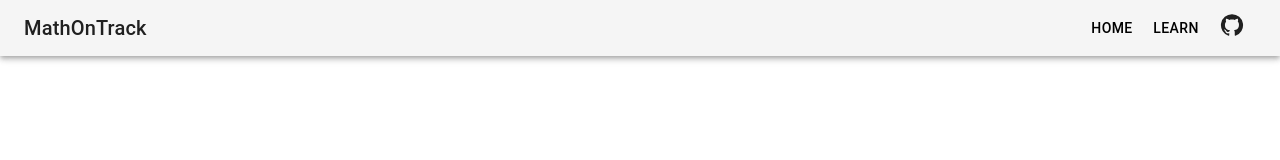
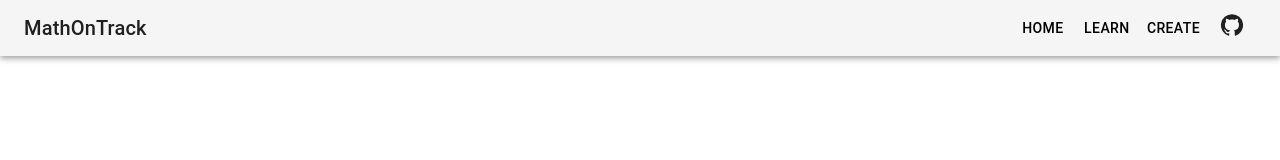
Before and after one commit to Mush-A/MathOnTrack, a Next.js app: page / in a window 1280 px wide. Shown: the top 160 px of the page. Built offline with nearby package versions, Linux system fonts and the light colour scheme.

Commit message:
Fix: add create tab to header

```diff
--- a/pages/_app.tsx
+++ b/pages/_app.tsx
@@ -7,6 +7,7 @@ import NextBreadcrumbs from '../components/ui/nextBreadcrumbs/nextBreadcrumbs';
 const navLinks = [
   {name: 'Home', link: '/'},
   {name: 'Learn', link: '/learn'},
+  {name: 'Create', link: '/Create'}
 ]
 
 export default function App({ Component, pageProps }: AppProps) {
```
